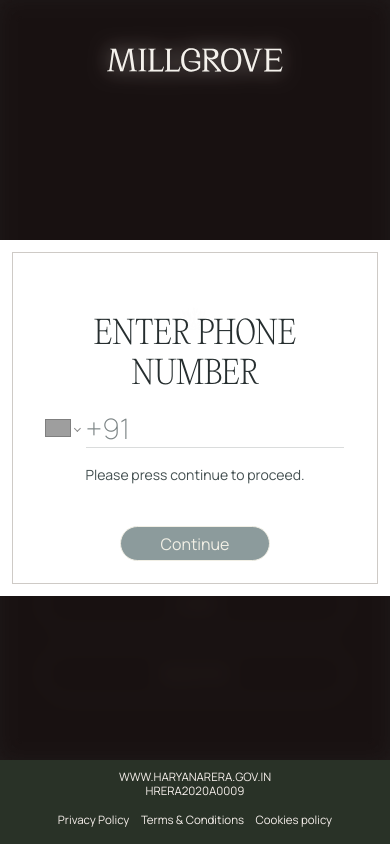
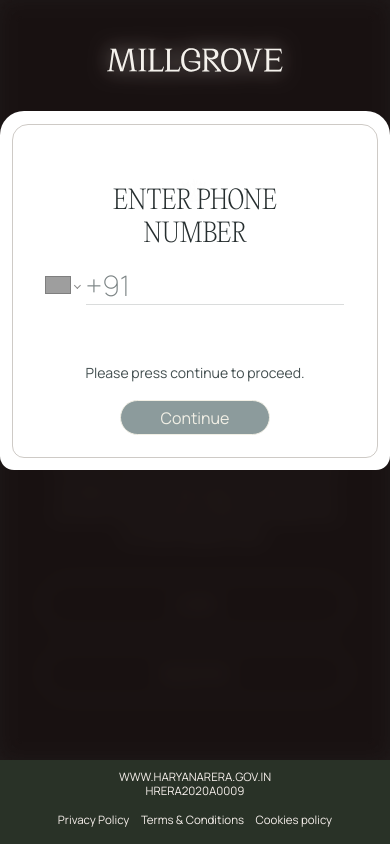
Before and after one commit to sachinsharma92/millgrove-landing-page, a React (Create React App) app: page / in a window 390 px wide. Both pictures are taken after a click on the button "LOGIN". Built offline with nearby package versions, Linux system fonts and the light colour scheme; grey boxes are pictures that could not be loaded.

Commit message:
style:Make login form responsive

```diff
--- a/src/components/Layout/Layout.module.scss
+++ b/src/components/Layout/Layout.module.scss
@@ -25,6 +25,11 @@
   align-items: center;
   height: 85%;
 }
+@include for-phone-only {
+  .childrenWrapper {
+    align-items: flex-start;
+  }
+}
 footer {
   @include flex(space-between, center);
   & > div {
--- a/src/views/Login/Login.module.scss
+++ b/src/views/Login/Login.module.scss
@@ -65,10 +65,6 @@
     calc(30px + 0.390625vw)
   );
   text-transform: uppercase;
-}
-.smallText {
-  @include fontStyles($brown-70, "Notera", 200, calc(8px + 1.5625vw));
-  text-transform: lowercase;
 }
 
 .otpWrapper {
@@ -180,3 +176,38 @@
     @include fontStyles($black-100-70, "Manrope", 200, calc(12px + 0.5625vw));
   }
 }
+
+@include for-phone-only {
+  .mainWrapper {
+    border-radius: 1.5rem 1.5rem 0.875rem 0.875rem;
+    margin-top: 1rem;
+  }
+  .formWrapper {
+    border-radius: 1rem 1rem 0.75rem 0.75rem;
+  }
+  .heading {
+    font-size: calc(24px + 0.390625vw);
+  }
+  .formInputWrapper {
+    margin-bottom: calc(1.5rem + 0.5625vw);
+  }
+  .phoneNosWrapper {
+    margin-bottom: calc(3.5rem + 0.5625vw);
+  }
+  .formInput {
+    font-size: calc(0.875rem + 00.390625vw);
+  }
+  .submitBtnWrapper {
+    margin-top: calc(1rem + 00.5625vw);
+  }
+}
+
+@include for-tablet-only {
+  .formInputWrapper,
+  .phoneNosWrapper {
+    margin-bottom: calc(1.375rem + 0.5625vw);
+  }
+  .submitBtnWrapper {
+    margin-top: calc(1.5rem + 00.5625vw);
+  }
+}
```
